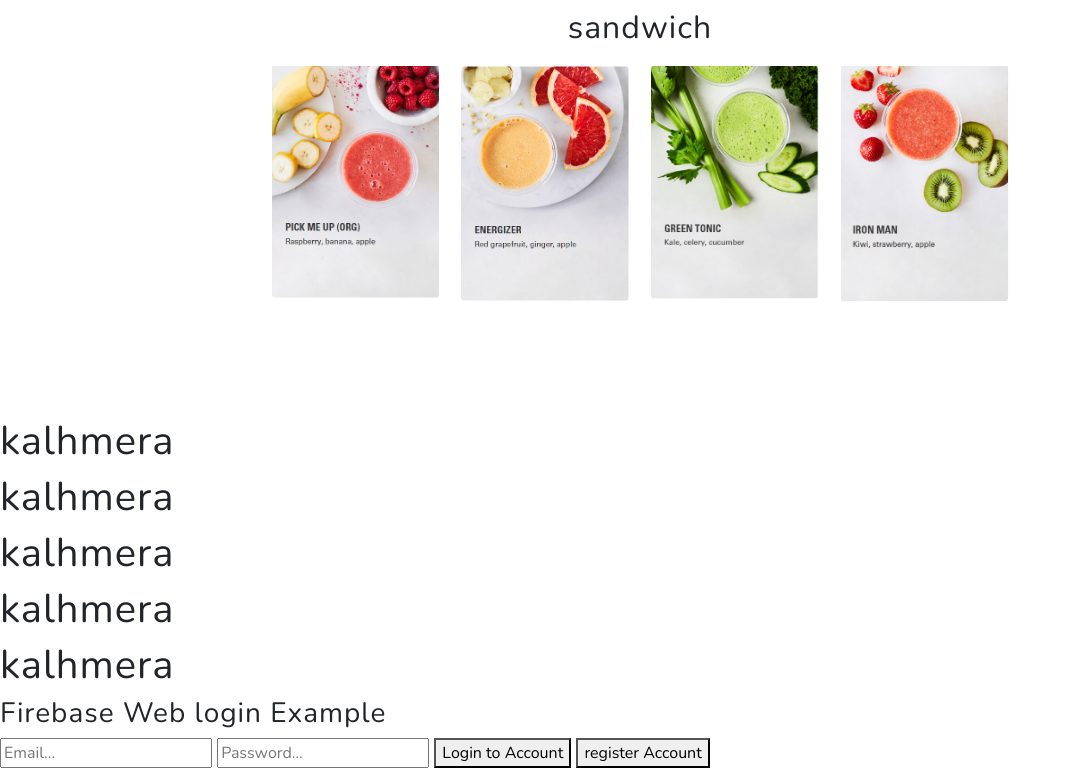
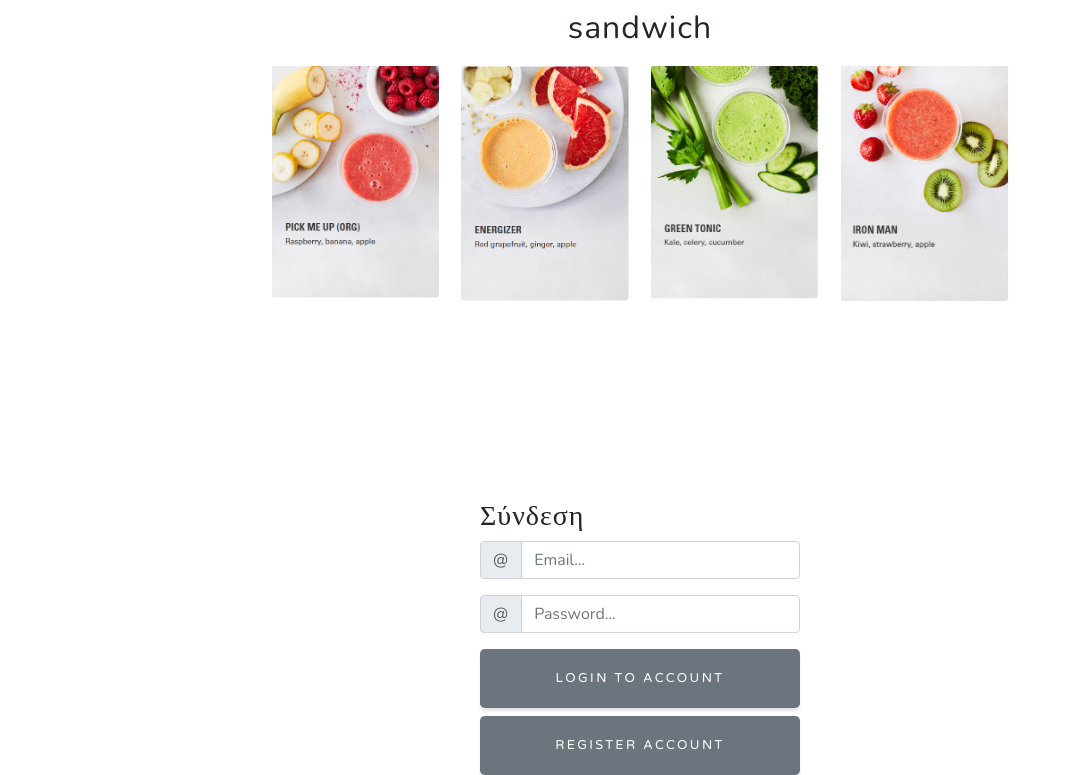
Before and after one commit to MariosSkoufitsas/web_juice, a plain HTML site: page page/page/menou.html in a window 1280 px wide. Shown: the part 2796-3571 px from the top of the page, without its empty margins (0-1072 px from the left). Drawn offline with nearby package versions, Linux system fonts and the light colour scheme.

Commit message:
create2/3/22

```diff
--- a/page/css/grayscale.css
+++ b/page/css/grayscale.css
@@ -396,3 +396,11 @@ a:focus, a:hover {
 footer {
   padding: 5rem 0;
 }
+
+#long{
+
+	padding-top:75px;
+	width:25%;
+	margin: auto;
+
+}
--- a/page/js/grayscale.js
+++ b/page/js/grayscale.js
@@ -89,8 +89,9 @@ $("#mainNav").addClass("navbar-shrink");
 
 
   function kalthi(){
-	  document.getElementById("user_send").style.display = "block";
+	  document.getElementById("login_div").style.display = "block";
       document.getElementById("menou_juice").style.display = "none";
+	   document.getElementById("hh2").innerHTML=label1;
   }
 
   firebase.auth().onAuthStateChanged(function(user) {
--- a/page/page/menou.html
+++ b/page/page/menou.html
@@ -157,19 +157,33 @@ img:hover{
   <br>
   <br>
   </div>
-<div id="user_send">
-<h1>kalhmera</h1>
-<h1>kalhmera</h1>
-<h1>kalhmera</h1>
-<h1>kalhmera</h1>
-<h1>kalhmera</h1>
-<h2></h2>
- <h3>Firebase Web login Example</h3>
-    <input type="email" placeholder="Email..." id="email_field" />
-    <input type="password" placeholder="Password..." id="password_field" />
+<div id="login_div">
+	<div id="long">
 
-    <button onclick="login()">Login to Account</button>
-	<button onclick="register()">register Account</button>
+
+	<h2></h2>
+	 <h3>Σύνδεση</h3>
+		<h2 id="hh2"></h2>
+
+
+
+		<div class="input-group mb-3">
+			<div class="input-group-prepend">
+			<span class="input-group-text" id="basic-addon1">@</span>
+			</div>
+			<input type="text" class="form-control" id="email_field"  placeholder="Email..." aria-label="Username" aria-describedby="basic-addon1">
+			</div>
+
+			<div class="input-group mb-3">
+			<div class="input-group-prepend">
+			<span class="input-group-text" id="basic-addon1">@</span>
+			</div>
+			<input type="text" class="form-control" id="password_field" placeholder="Password..." aria-label="Username" aria-describedby="basic-addon1">
+			</div>
+
+			<button type="button" class="btn btn-secondary btn-lg btn-block" onclick="login()">Login to Account</button>
+			<button type="button" class="btn btn-secondary btn-lg btn-block" onclick="register()">Register Account</button>
+		</div>
 </div>
   <!-- Signup Section -->
 
```
